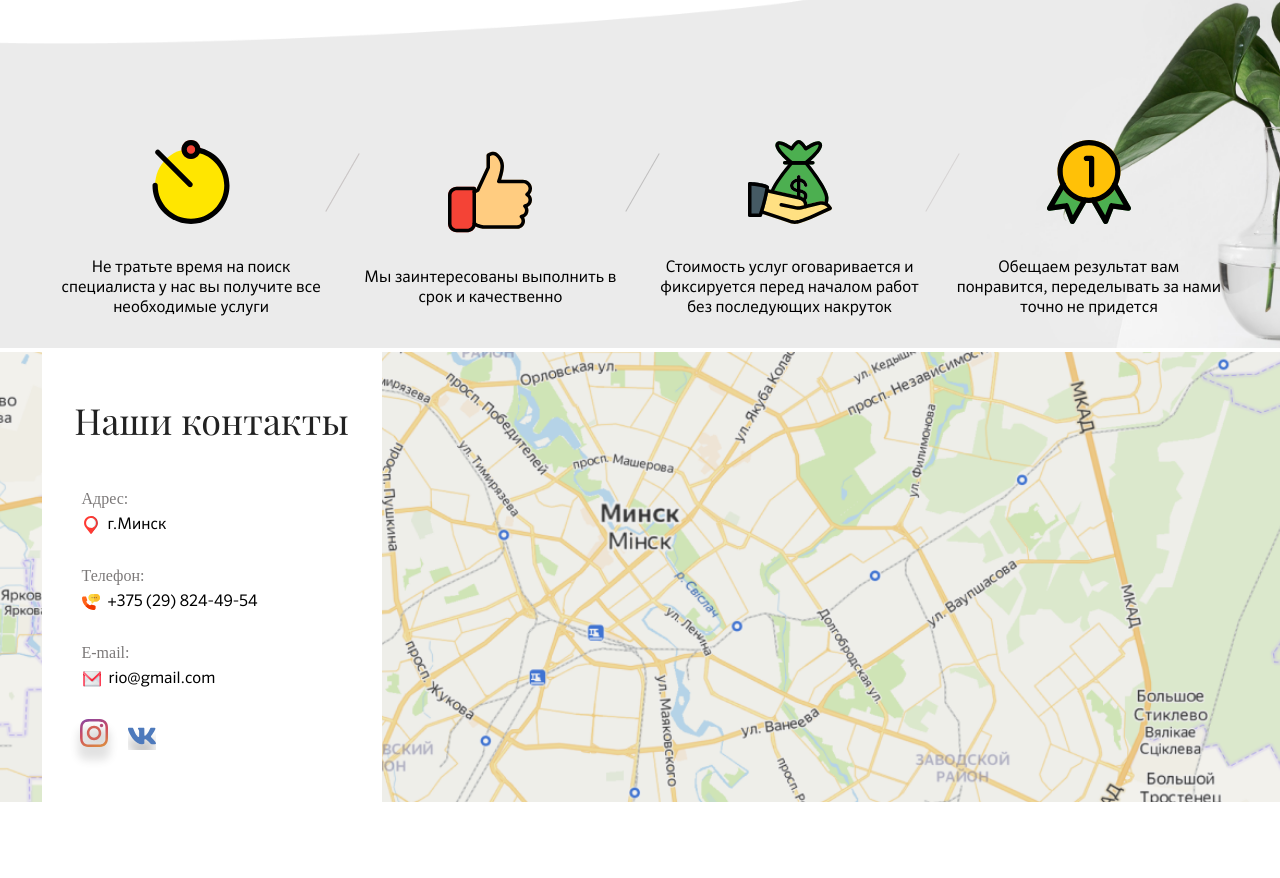
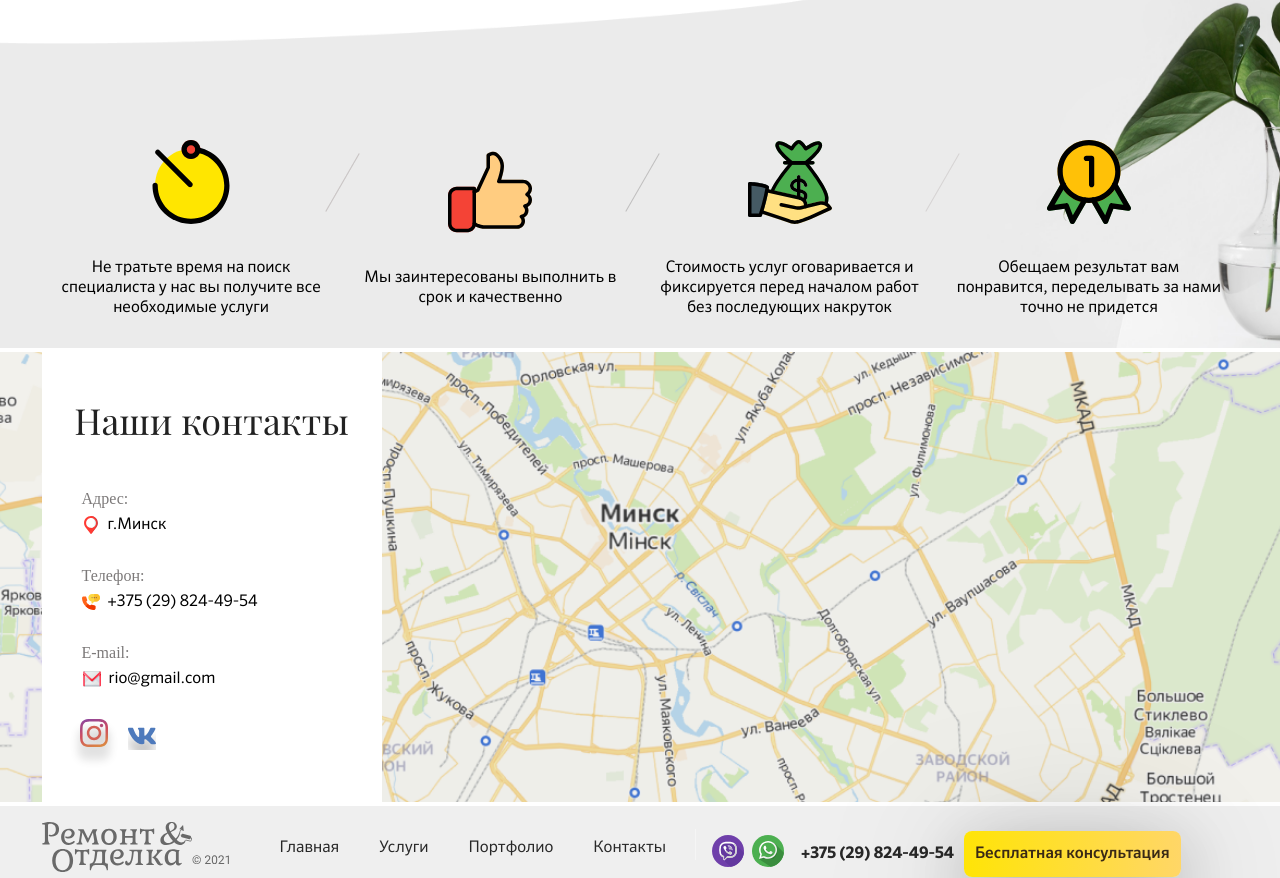
Before and after one commit to nixon2105/repair-of-apartments, a website built with webpack: page src/index.html in a window 1280 px wide. Shown: the part 3591-4469 px from the top of the page. Before the commit the page ends 4397 px from the top, so only its background shows below. Built offline with nearby package versions, Linux system fonts and the light colour scheme.

Commit message:
feat: add the section footer

```diff
--- a/src/index.html
+++ b/src/index.html
@@ -439,5 +439,46 @@
         </div>
       </div>
     </section>
+    <footer class="footer">
+      <div class="wrapper header__wrapper footer__wrapper">
+        <div class="footer__logo">
+          <a href="#">
+            <img src="../src/assets/images/icons/logo-footer.svg" alt="logo"
+          /></a>
+        </div>
+        <nav class="header__navigation footer__nav">
+          <ul class="navigation navigation__footer">
+            <li class="navigation__item">
+              <a href="#home" class="navigation__link"></a>Главная
+            </li>
+            <li class="navigation__item">
+              <a href="services" class="navigation__link"></a>Услуги
+            </li>
+            <li class="navigation__item">
+              <a href="#portfolio" class="navigation__link"></a>Портфолио
+            </li>
+            <li class="navigation__item">
+              <a href="#contact" class="navigation__link"></a>Контакты
+            </li>
+          </ul>
+        </nav>
+        <div class="header__phone footer__phone">
+          <div class="phone__icon--tel">
+            <img src="assets/images/icons/viber.svg" alt="viber" />
+          </div>
+          <div class="phone__icon--viber">
+            <img src="assets/images/icons/whatsapp.svg" alt="whatsapp" />
+          </div>
+          <div class="phone__number phone__number--footer">
+            <a href="tel:+375298244954">+375 (29) 824-49-54</a>
+          </div>
+          <div class="phone__consultation">
+            <a class="phone__btn" href="tel:+375298244954"
+              >Бесплатная консультация</a
+            >
+          </div>
+        </div>
+      </div>
+    </footer>
   </body>
 </html>
--- a/src/scss/layouts/_contacts.scss
+++ b/src/scss/layouts/_contacts.scss
@@ -60,3 +60,7 @@
   display: flex;
   align-items: center;
 }
+
+.footer__nav {
+  margin-left: 0;
+}
--- /dev/null
+++ b/src/scss/layouts/_footer.scss
@@ -0,0 +1,22 @@
+.footer {
+  background-color: #efefef;
+}
+
+.footer__logo {
+  padding-top: 4px;
+}
+
+.footer__wrapper {
+  padding-top: 12px;
+}
+
+.footer__phone {
+  padding-top: 12px;
+}
+.navigation__footer {
+  color: #282828;
+}
+
+.phone__number--footer a {
+  color: #282828;
+}
--- a/src/scss/style.scss
+++ b/src/scss/style.scss
@@ -11,4 +11,5 @@
 @import '../scss/layouts/faq';
 @import '../scss/layouts/advantages';
 @import '../scss/layouts/contacts';
+@import '../scss/layouts/footer';
 @import './fonts.css';
```
